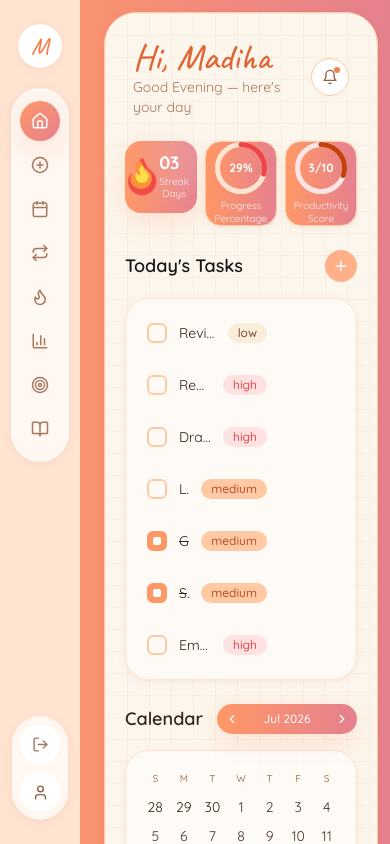
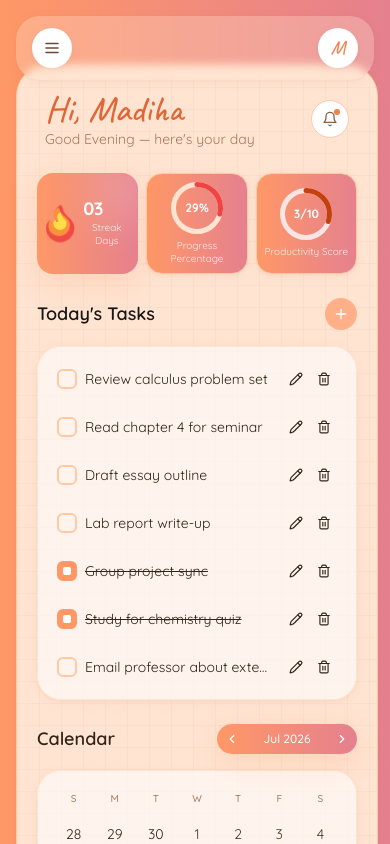
Before and after one commit to madiha2007/Daily-Planner, a Next.js app: page /dashboard in a window 390 px wide. Shown: the top 844 px of the page. Built offline with nearby package versions, Linux system fonts and the light colour scheme.

Commit message:
Navbar, Task, Journal made them responsive

```diff
--- a/src/app/dashboard/journal/page.tsx
+++ b/src/app/dashboard/journal/page.tsx
@@ -56,10 +56,10 @@ export default function JournalPage() {
 
   return (
     <div className="min-h-screen bg-cream-50">
-      <Sidebar />
-      <div className="py-6 pl-24 pr-4 sm:py-8 sm:pl-28 sm:pr-6 md:pl-32 md:pr-10">
-        <div className="w-full">
-          <div className="mb-6 flex flex-col gap-3 sm:flex-row sm:items-center sm:justify-between">
+  <Sidebar />
+  <div className="px-4 pb-6 pt-16 sm:px-6 sm:pb-8 md:pl-[6.5rem] md:pr-10 md:pt-8">
+    <div className="w-full">
+          <div className="mb-6 flex flex-col gap-3 lg:mt-0 mt-4 sm:flex-row sm:items-center sm:justify-between">
             <div>
               <Link
                 href="/dashboard"
--- a/src/app/login/page.tsx
+++ b/src/app/login/page.tsx
@@ -61,8 +61,8 @@ export default function LoginPage() {
   };
 
   return (
-    <div className="flex min-h-screen items-center justify-center  px-4 py-10 bg-gradient-to-r from-rose-400 to-orange-300">
-      <div className="relative flex h-[90vh] w-[72vw] max-w-[1600px] overflow-hidden rounded-[2rem] bg-white shadow-2xl">
+    <div className="flex min-h-screen items-center justify-center px-4 py-10 bg-gradient-to-r from-rose-400 to-orange-300">
+      <div className="relative flex w-[72vw] max-w-[1600px] overflow-hidden rounded-[2rem] bg-white shadow-2xl sm-h-[80vh] md:h-[85vh] lg:h-[90vh]" >
 
         {/* Left illustration panel */}
         <div className="hidden md:flex  flex-col justify-between bg-rose-100 p-8">
@@ -78,7 +78,7 @@ export default function LoginPage() {
 
         {/* Right form panel */}
         <div className="w-full md:w-1/2 p-8 sm:p-10 flex flex-col justify-center">
-          <h1 className="mb-6 text-3xl font-bold text-neutral-900">Login</h1>
+          <h1 className="mb-10 text-3xl font-bold text-neutral-900">Login</h1>
 
           <form onSubmit={handleSubmit(onSubmit)} className="flex flex-col gap-5">
             <div className="flex flex-col gap-1.5">
@@ -163,6 +163,7 @@ export default function LoginPage() {
 
           <p className="mt-6 text-center text-sm text-neutral-500">
             Don&apos;t have an account?{' '}
+            <br />
             <a href="#" className="font-medium text-rose-500 hover:underline">
               Sign Up here
             </a>
--- a/src/components/data/TaskItem.tsx
+++ b/src/components/data/TaskItem.tsx
@@ -20,7 +20,7 @@ export default function TaskItem({ task }: { task: Task }) {
   return (
     <div
       className={cn(
-        'group flex items-center gap-3 rounded-xl border border-transparent p-3 transition-all',
+        'group flex items-center gap-2 sm:gap-3 rounded-xl border border-transparent p-2.5 sm:p-3 transition-all',
         'hover:border-peach-100 hover:bg-peach-50/60'
       )}
     >
@@ -42,20 +42,22 @@ export default function TaskItem({ task }: { task: Task }) {
         {task.notes && <p className="text-xs text-cocoa-400 truncate">{task.notes}</p>}
       </div>
 
-      <Badge tone={priorityTone[task.priority]}>{task.priority}</Badge>
+      <div className="shrink-0 hidden xs:inline-flex sm:inline-flex">
+        <Badge tone={priorityTone[task.priority]}>{task.priority}</Badge>
+      </div>
 
-      <div className="flex items-center gap-1 opacity-0 group-hover:opacity-100 transition-opacity">
+      <div className="flex items-center gap-0.5 sm:gap-1 opacity-100 sm:opacity-0 sm:group-hover:opacity-100 transition-opacity">
         <button
           onClick={() => open('editTask', { task })}
           aria-label="Edit task"
-          className="rounded-lg p-1.5 text-cocoa-300 hover:bg-peach-100 hover:text-cocoa-600"
+          className="rounded-lg p-1.5 text-cocoa-300 hover:bg-peach-100 hover:text-cocoa-600 active:bg-peach-100"
         >
           <Pencil size={14} />
         </button>
         <button
           onClick={() => open('deleteTask', { task })}
           aria-label="Delete task"
-          className="rounded-lg p-1.5 text-cocoa-300 hover:bg-red-50 hover:text-red-400"
+          className="rounded-lg p-1.5 text-cocoa-300 hover:bg-red-50 hover:text-red-400 active:bg-red-50"
         >
           <Trash2 size={14} />
         </button>
--- a/src/components/layout/DashboardShell.tsx
+++ b/src/components/layout/DashboardShell.tsx
@@ -27,8 +27,8 @@ export default function DashboardShell({ children, headerRight }: DashboardShell
   return (
     <div className="min-h-screen bg-gradient-to-r from-peach-400 to-blush-400">
       <Sidebar />
-      <div className="flex flex-col min-w-0 pt-3 sm:pt-5 pr-3 sm:pr-5 pb-3 sm:pb-5 pl-[6.5rem]">
-        <div className="flex flex-1 flex-col rounded-[2rem] bg-cream-100 bg-grid bg-grid border border-peach-200 min-w-0 shadow-soft">
+      <div className="flex min-w-0 flex-col pl-4 pr-3 pb-3 pt-16 sm:pr-5 sm:pb-5 md:pl-[6.5rem] md:pt-5">
+        <div className="flex flex-1 flex-col rounded-[2rem] bg-peach-100 bg-grid bg-grid border border-peach-200 min-w-0 shadow-soft">
           <div className="px-5 pt-4 sm:px-8 sm:pt-6 max-w-6xl w-full mx-auto">
             <div className="flex flex-col gap-4 lg:flex-row lg:items-center lg:justify-between">
               <TopBar />
--- a/src/components/layout/Sidebar.tsx
+++ b/src/components/layout/Sidebar.tsx
@@ -1,6 +1,8 @@
 'use client';
 
+import { useState } from 'react';
 import { useRouter } from 'next/navigation';
+import { AnimatePresence, motion } from 'framer-motion';
 import {
   Home,
   Calendar,
@@ -12,6 +14,8 @@ import {
   Flame,
   User,
   LogOut,
+  Menu,
+  X,
 } from 'lucide-react';
 import { cn } from '@/lib/utils';
 import { useUIStore } from '@/stores/useUIStore';
@@ -44,23 +48,14 @@ function SidebarTooltip({ label }: { label: string }) {
   );
 }
 
-export default function Sidebar() {
-  const activeSection = useUIStore((s) => s.activeSection);
-  const scrollTo = useScrollToSection();
-  const open = useOverlayStore((s) => s.open);
-  const router = useRouter();
-
-  const handleLogout = () => {
-    router.push('/login');
-  };
-
+function NavLinks({
+  activeSection,
+  onNavigate,
+}: {
+  activeSection: string;
+  onNavigate: (id: string) => void;
+}) {
   return (
-    <aside className="fixed left-0 top-0 z-40 h-screen w-20 shrink-0 flex flex-col items-center justify-between py-6 bg-peach-100">
-      <div className="flex flex-col items-center gap-1">
-        <div className="mb-4 flex h-11 w-11 items-center justify-center rounded-full bg-white shadow-soft text-peach-500">
-          <span className="font-script text-2xl">M</span>
-        </div>
-
     <nav
       className="flex flex-col items-center gap-1 rounded-full border border-white/60 bg-white/70 backdrop-blur-sm px-2 py-3 shadow-soft"
       aria-label="Dashboard sections"
@@ -68,7 +63,7 @@ export default function Sidebar() {
       {sections.map(({ id, label, icon: Icon }) => (
         <div key={id} className="group relative">
           <button
-                onClick={() => scrollTo(id)}
+            onClick={() => onNavigate(id)}
             aria-current={activeSection === id ? 'true' : undefined}
             aria-label={label}
             className={cn(
@@ -84,12 +79,15 @@ export default function Sidebar() {
         </div>
       ))}
     </nav>
-      </div>
+  );
+}
 
-      <div className="flex flex-col items-center gap-2 rounded-full bg-white/70 backdrop-blur-sm p-2 shadow-soft">
+function FooterActions({ onLogout, onProfile }: { onLogout: () => void; onProfile: () => void }) {
+  return (
+    <div className="flex flex-col items-center gap-2 rounded-full bg-white/70 p-2 shadow-soft backdrop-blur-sm mb-10 lg:mb-0">
       <div className="group relative">
         <button
-            onClick={handleLogout}
+          onClick={onLogout}
           aria-label="Log out"
           className="flex h-10 w-10 items-center justify-center rounded-full bg-white text-cocoa-400 hover:bg-red-50 hover:text-red-400 transition-colors"
         >
@@ -100,7 +98,7 @@ export default function Sidebar() {
 
       <div className="group relative">
         <button
-            onClick={() => open('profileSettings')}
+          onClick={onProfile}
           aria-label="Profile & settings"
           className="flex h-10 w-10 items-center justify-center rounded-full bg-white text-cocoa-500 hover:bg-peach-50"
         >
@@ -109,6 +107,110 @@ export default function Sidebar() {
         <SidebarTooltip label="Profile & settings" />
       </div>
     </div>
-    </aside>
   );
 }
+
+export default function Sidebar() {
+  const activeSection = useUIStore((s) => s.activeSection);
+  const scrollTo = useScrollToSection();
+  const open = useOverlayStore((s) => s.open);
+  const router = useRouter();
+  const [mobileOpen, setMobileOpen] = useState(false);
+
+  const handleLogout = () => router.push('/login');
+  const handleProfile = () => open('profileSettings');
+
+  const handleNavigate = (id: string) => {
+    scrollTo(id);
+    setMobileOpen(false);
+  };
+
+  return (
+    <>
+      {/* ---------- DESKTOP SIDEBAR (always visible, md and up) ---------- */}
+      <aside className="fixed left-0 top-0 z-40 hidden h-screen w-20 shrink-0 flex-col items-center justify-between bg-peach-100 py-6 md:flex">
+        <div className="flex flex-col items-center gap-1">
+          <div className="mb-4 flex h-11 w-11 items-center justify-center rounded-full bg-white shadow-soft text-peach-500">
+            <span className="font-script text-2xl">M</span>
+          </div>
+          <NavLinks activeSection={activeSection} onNavigate={handleNavigate} />
+        </div>
+        <FooterActions onLogout={handleLogout} onProfile={handleProfile} />
+      </aside>
+
+      {/* ---------- MOBILE TOP NAVBAR: hamburger left, M right ---------- */}
+      <div className="fixed inset-x-0 top-0 z-40 flex items-center justify-between bg-peach-100/30 backdrop-blur-sm px-4 py-3 shadow-soft md:hidden rounded-2xl mx-4 mt-4">
+        <button
+          onClick={() => setMobileOpen(true)}
+          aria-label="Open menu"
+          className="flex h-10 w-10 items-center justify-center rounded-full bg-white text-cocoa-600 shadow-soft"
+        >
+          <Menu size={18} />
+        </button>
+
+        {/* This M swaps places with the drawer's M via layoutId */}
+        <AnimatePresence>
+          {!mobileOpen && (
+            <motion.div
+              layoutId="logo-m"
+              transition={{ type: 'spring', stiffness: 260, damping: 24 }}
+              className="flex h-10 w-10 items-center justify-center rounded-full bg-white shadow-soft text-peach-500"
+            >
+              <span className="font-script text-xl">M</span>
+            </motion.div>
+          )}
+        </AnimatePresence>
+      </div>
+
+      {/* ---------- MOBILE DRAWER ---------- */}
+      <AnimatePresence>
+        {mobileOpen && (
+          <>
+            <motion.div
+              key="backdrop"
+              onClick={() => setMobileOpen(false)}
+              aria-hidden="true"
+              className="fixed inset-0 z-40 bg-cocoa-800/30 backdrop-blur-sm md:hidden"
+              initial={{ opacity: 0 }}
+              animate={{ opacity: 1 }}
+              exit={{ opacity: 0 }}
+              transition={{ duration: 0.2 }}
+            />
+
+            <motion.aside
+              key="drawer"
+              initial={{ x: '-100%' }}
+              animate={{ x: 0 }}
+              exit={{ x: '-100%' }}
+              transition={{ type: 'spring', stiffness: 300, damping: 32 }}
+              className="fixed left-0 top-0 z-50 flex h-screen w-20 flex-col items-center justify-between bg-peach-100 py-6 md:hidden"
+            >
+              <button
+                onClick={() => setMobileOpen(false)}
+                aria-label="Close menu"
+                className="absolute right-2 top-2 flex h-7 w-7 items-center justify-center rounded-full bg-white text-cocoa-400 shadow-soft"
+              >
+                <X size={14} />
+              </button>
+
+              <div className="flex flex-col items-center gap-1">
+                {/* This M is where the navbar's M "lands" */}
+                <motion.div
+                  layoutId="logo-m"
+                  transition={{ type: 'spring', stiffness: 260, damping: 24 }}
+                  className="mb-4 mt-4 flex h-11 w-11 items-center justify-center rounded-full bg-white shadow-soft text-peach-500"
+                >
+                  <span className="font-script text-2xl">M</span>
+                </motion.div>
+
+                <NavLinks activeSection={activeSection} onNavigate={handleNavigate} />
+              </div>
+
+              <FooterActions onLogout={handleLogout} onProfile={handleProfile} />
+            </motion.aside>
+          </>
+        )}
+      </AnimatePresence>
+    </>
+  );
+}
```
Lines whose indentation alone changed are shown as unchanged.
